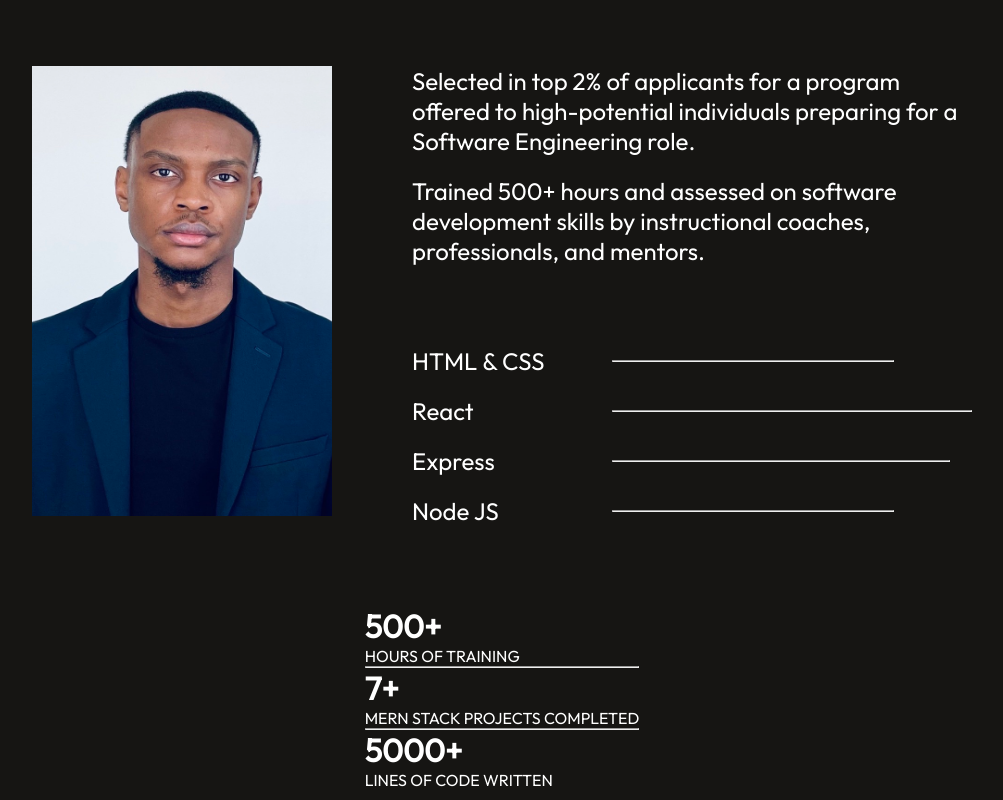
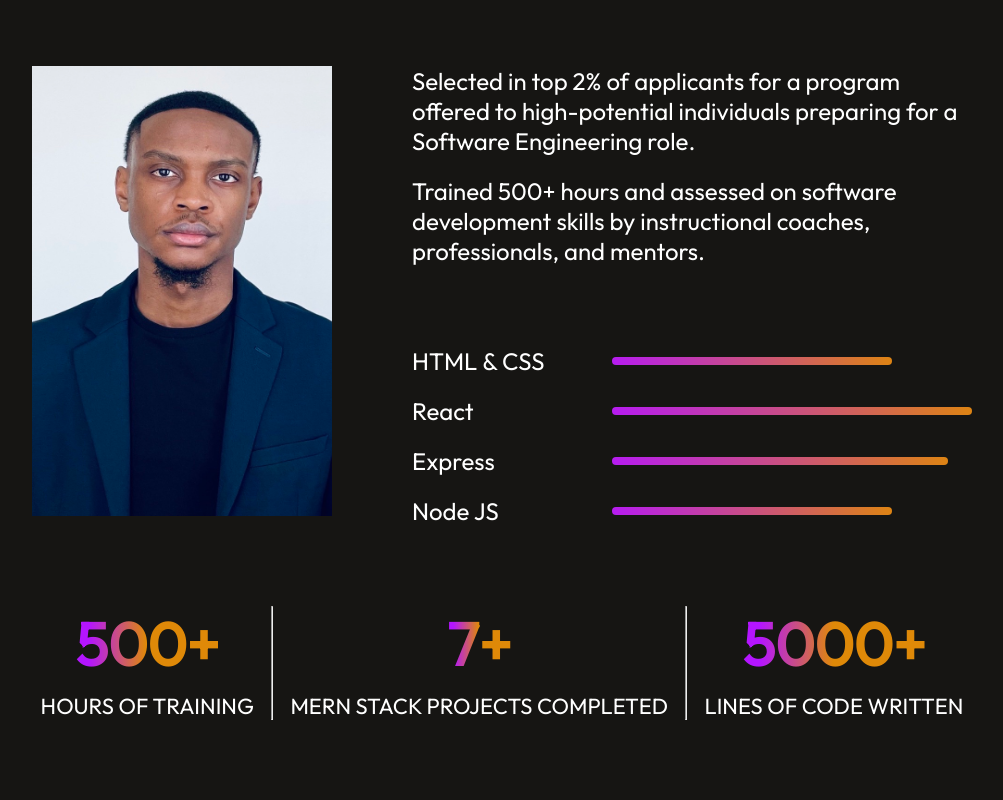
Before and after one commit to HillaryG1/ReactJS-Portfolio, a React (Vite) app: page / in a window 1280 px wide. Shown: the part 1443-2243 px from the top of the page, without its empty margins (138-1141 px from the left). Built offline with nearby package versions, Linux system fonts and the light colour scheme.

Commit message:
Style About Me Section

```diff
--- a/src/components/About/About.css
+++ b/src/components/About/About.css
@@ -52,6 +52,48 @@
   font-size: 24px;
   font-weight: 500;
 }
+.about-skill hr {
+  outline: none;
+  border: none;
+  width: 50%;
+  height: 8px;
+  border-radius: 50px;
+  background: linear-gradient(264deg, #DF8908 -5.09%, #B415FF 106.28%);
+}
+.about-achievements {
+  display: flex;
+  width: 100%;
+  justify-content: space-around;
+  margin-bottom: 80px;
+}
+.about-achievement {
+  display: flex;
+  flex-direction: column;
+  align-items: center;
+  gap: 10px;
+  transition: 0.5s;
+}
+.about-achievement h1 {
+  font-size: 60px;
+  font-weight: 700;
+  background: linear-gradient(270deg, #DF8908 50.41%, #B415FF 90.25%);
+  background-clip: text;
+  -webkit-background-clip: text;
+  -webkit-text-fill-color: transparent;
+}
+.about-achievement p {
+  font-size: 22px;
+  font-weight: 500;
+}
+.about-skill:hover {
+  transform: scale(1.05);
+  transition: .3s;
+}
+.about-achievement:hover {
+  transform: scale(1.12);
+  transition: 0.5s;
+}
+
 
 .about-left img {
   height: 450px;
```
